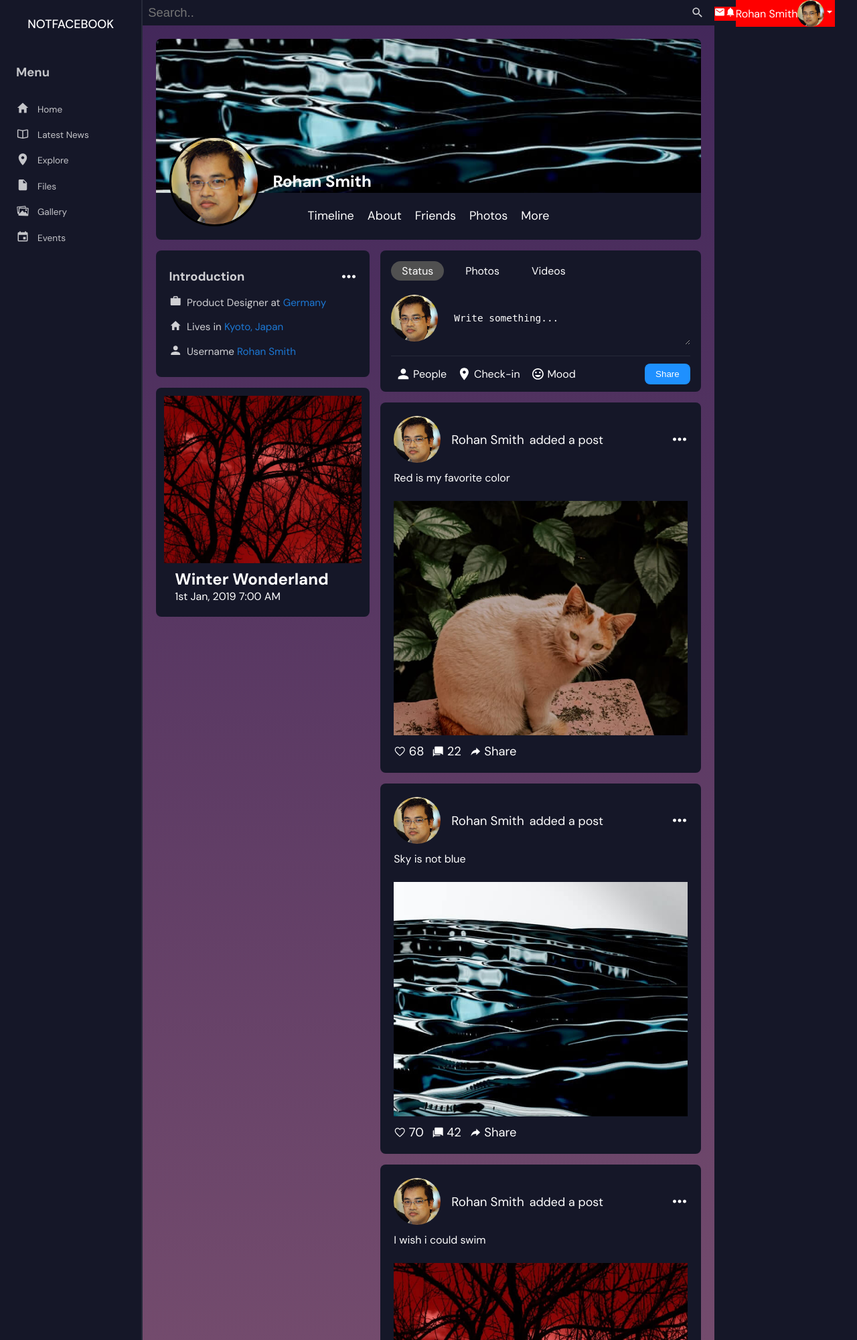
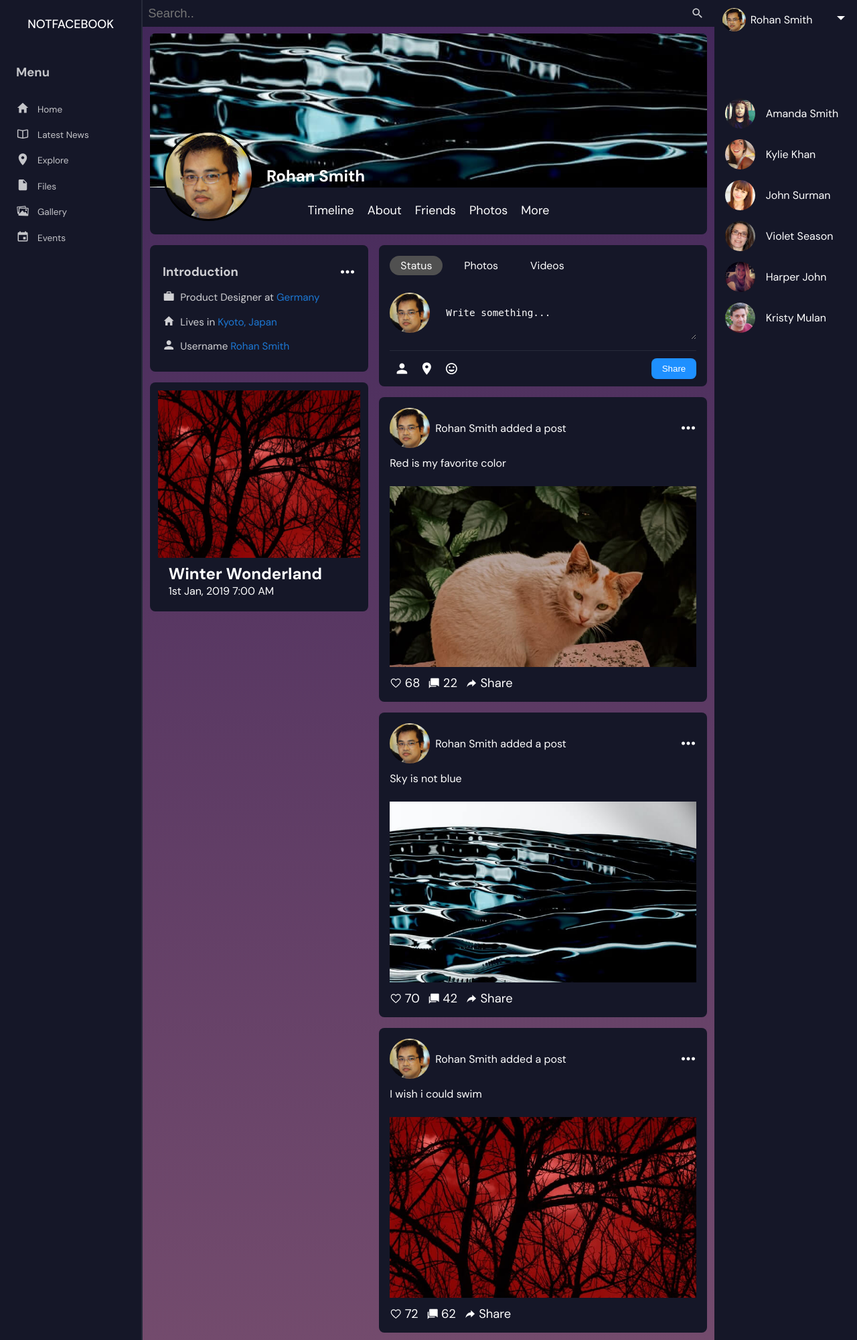
Before and after one commit to SanjeevMhn/socialPlatform, a PHP site: page / in a window 1280 px wide. Shown: the whole page at 67% size. Run offline with PHP 8.4, Linux system fonts and the light colour scheme.

Commit message:
[ADDED]: added complete responsive feature

```diff
--- a/include/AsideContent.php
+++ b/include/AsideContent.php
@@ -12,11 +12,12 @@
         </li>
         <li class="list-item">
             <div class="user">
+
+                <div class="user__img">
+                    <img src="./assets/images/profiles/26.jpg" alt="">
+                </div>
                 <div class="user__name">
                     Rohan Smith
-                </div>
-                <div class="user__img">
-                    <img src="./assets/images/profiles/26.jpg" alt="">
                 </div>
             </div>
             <div class="icon-container">
@@ -24,4 +25,37 @@
             </div>
         </li>
     </ul>
+    <ul class="user-profile__online-friends-list">
+        <?php
+            $onlineFriends = [
+                "./assets/images/profiles/2.jpg",
+                "./assets/images/profiles/28.jpg",
+                "./assets/images/profiles/49.jpg",
+                "./assets/images/profiles/53.jpg",
+                "./assets/images/profiles/55.jpg",
+                "./assets/images/profiles/76.jpg"
+            ];
+            $friendNames = [
+                "Amanda Smith",
+                "Kylie Khan",
+                "John Surman",
+                "Violet Season",
+                "Harper John",
+                "Kristy Mulan"
+            ];
+            for($i=0; $i<count($onlineFriends); $i++){
+                echo '
+                    <li class="list-item">
+                        <div class="img-container">
+                            <img src='.$onlineFriends[$i].' alt="img">
+                        </div>
+                        <div class="friend-name">
+                            '.$friendNames[$i].'
+                        </div>
+
+                    </li>
+                ';
+            }
+         ?>
+    </ul>
 </aside>
--- a/include/MainContent.php
+++ b/include/MainContent.php
@@ -5,10 +5,17 @@
                 <ion-icon name="menu"></ion-icon>
             </div>
         </button>
-        <form action="#" method="post" class="search-form">
-            <input type="text" name="search" id="" class="search-form__input" placeholder="Search..">
-            <ion-icon name="search"></ion-icon>
-        </form>
+        <div class="search-container">
+            <form action="#" method="post" class="search-form">
+                <input type="text" name="search" id="" class="search-form__input" placeholder="Search..">
+                <ion-icon name="search"></ion-icon>
+            </form>
+        </div>
+        <button class="user-profile-toggler">
+            <div class="icon-container">
+                <ion-icon name="arrow-back"></ion-icon>
+            </div>
+        </button>
     </div>
 
     <div class="user-content">
@@ -146,8 +153,10 @@
                                             <img src=".$userProfile.">
                                         </div>
                                         <div class='header-content__data'>
-                                            <div class='user-name'>".$userName."</div>
-                                            <div class='user-action'>added a post</div>
+                                            <div class='user-name'>
+                                                ".$userName."
+                                                added a post
+                                            </div>
                                         </div>
                                         <div class='header-content__more'>
                                             <ion-icon name='more'></ion-icon>
--- a/scss/asidecontent.scss
+++ b/scss/asidecontent.scss
@@ -1,31 +1,69 @@
 .main-wrapper{
     .user-profile{
-        flex: 1 1 15%;
+        z-index: 120;
+        //flex: 1 1 15%;
+        //flex: 0;
+        //width: 20px;
         background-color: $bg-color;
         color: #fff;
+        position: relative;
+        //display: flex;
+        display: none;
+        flex-direction: column;
+        align-items: center;
+        overflow-y: scroll;
         &__header{
-            display: flex;
+            //display: flex;
+            display: none;
             align-items: center;
             list-style-type: none;
+            position: relative;
+            gap: 0.5rem;
+            margin: 0;
             padding: 0;
-            margin: 0;
+            width: 100%;
+            background-color: $bg-color;
             font-family: 'DM Sans',sans-serif;
             .list-item{
+                padding: 0.75rem;
                 display: flex;
                 align-items: center;
-                background-color: red;
+                justify-content: space-between;
+                width: 100%;
+                margin: 0;
+                gap: 0.4rem;
+                &:nth-child(1),
+                &:nth-child(2){
+                    display: none
+                }
+                .icon-container{
+                    ion-icon{
+                        font-size: 1.5rem;
+                    }
+                }
                 .user{
                     display: flex;
                     align-items: center;
+                    flex: 1 1 100%;
+                    gap: 0.45rem;
+                    &__name{
+                        text-overflow: ellipsis;
+                        flex: 1 1 40px;
+                        white-space: nowrap;
+                        overflow: hidden;
+                        min-width: 40px;
+                    }
                     &__img{
-                        height: 40px;
-                        width: 40px;
+                        height: 35px;
+                        width: 35px;
+                        flex: 0 0 35px;
                         border-radius: 50%;
                         position: relative;
                         display: flex;
                         justify-content: center;
                         align-items: center;
                         overflow: hidden;
+                        flex: 0 1 35px;
                         img{
                             height: 100%;
                             width: 100%;
@@ -36,5 +74,53 @@
                 }
             }
         }
+        &__online-friends-list{
+            list-style-type: none;
+            padding: 0;
+            margin: 0;
+            margin-top: 5rem;
+            width: 100%;
+            .list-item{
+                display: flex;
+                gap: 1rem;
+                align-items: center;
+                padding: 0.5rem 1rem;
+                .img-container{
+                    height: 45px;
+                    width: 45px;
+                    display: flex;
+                    justify-content: center;
+                    align-items: center;
+                    position: relative;
+                    border-radius: 50%;
+                    overflow: hidden;
+                    img{
+                        position: absolute;
+                        height: 100%;
+                        width: 100%;
+                        object-fit: cover;
+                    }
+                }
+                .friend-name{
+                    flex: 1 1 60%;
+                    font-family: 'DM Sans',sans-serif;
+                    max-width: 60%;
+                    text-overflow: ellipsis;
+                    white-space: nowrap;
+                    overflow: hidden;
+                }
+            }
+        }
     }
 }
+@media screen and (min-width: 992px){
+   .main-wrapper{
+       .user-profile{
+            flex: 1 1 15%;
+            display: flex !important;
+            &__header{
+                display: flex !important;
+            }
+       }
+   }
+}
--- a/scss/maincontent.scss
+++ b/scss/maincontent.scss
@@ -7,28 +7,42 @@
         overflow-y: scroll;
         &__header{
             display: flex;
-            .side-nav-toggler{
+            .side-nav-toggler,.user-profile-toggler{
                 flex: 1 1 40px;
+                min-width: 40px;
+                min-height: 40px;
+                padding: 0;
                 outline: none;
                 background-color: $bg-color;
                 border: none;
-                border-right: 2px solid $border-color;
                 color:#fff;
                 cursor: pointer;
                 .icon-container{
                     ion-icon{
-                        font-size: 1.75rem;
+                        font-size: 1.5rem;
                     }
                 }
             }
+            .side-nav-toggler{
+                border-right: 2px solid $border-color;
+            }
+            .user-profile-toggler{
+                border-left: 2px solid $border-color;
+            }
+            .search-container{
+                min-height: 40px;
+                flex: 1 1 100%;
                 .search-form{
                     color: #fff;
-                flex: 1 1 100%;
+                    width: 100%;
                     position: relative;
                     display: flex;
                     align-items: center;
+                    min-height: 40px;
                     &__input{
                         width: 100%;
+                        height: 100%;
+                        min-height: 40px;
                         font-size: 1.15rem;
                         padding: 0.5rem;
                         background-color: $bg-color;
@@ -44,8 +58,11 @@
                     }
                 }
             }
+
+        }
         .user-content{
-            padding: 1.25rem;
+            //padding: 1.25rem;
+            padding: 0.65rem;
             display: flex;
             flex-direction: column;
             gap: 1rem;
@@ -244,8 +261,8 @@
                             align-items: center;
                             gap: 1rem;
                             .img-container{
-                                height: 70px;
-                                width: 70px;
+                                height: 60px;
+                                width: 60px;
                                 border-radius: 50%;
                                 position: relative;
                                 display: flex;
@@ -299,6 +316,9 @@
                                             font-size: 1.3rem;
                                         }
                                     }
+                                    .desc{
+                                        display: none;
+                                    }
                                 }
                             }
                             &__btn{
@@ -321,7 +341,8 @@
                             padding: 0;
                             margin: 0;
                             &__item{
-                                padding: 1.25rem;
+                                //padding: 1.25rem;
+                                padding: 1rem;
                                 background-color: $bg-color;
                                 border-radius: 8px;
                                 display: flex;
@@ -331,11 +352,12 @@
                                 .header-content{
                                     display: flex;
                                     align-items: center;
-                                    gap: 1rem;
+                                    //gap: 1rem;
                                     &__profile{
-                                        height: 70px;
-                                        width: 70px;
+                                        height: 60px;
+                                        width: 60px;
                                         display: flex;
+                                        flex: 0 0 60px;
                                         justify-content: center;
                                         align-items: center;
                                         position: relative;
@@ -348,17 +370,19 @@
                                         }
                                     }
                                     &__data{
+                                        margin: 0;
+                                        display: flex;
+                                        align-items: center;
+                                        padding: 0 0.5rem;
+                                        flex: 1 1 70%;
+                                        .user-name{
+                                            //font-size: 1.17rem;
+                                            font-size: 1rem;
+                                            width: 100%;
                                             padding: 0;
                                             margin: 0;
-                                        display: flex;
-                                        gap: 0.5rem;
-                                        align-items: flex-end;
-                                        .user-name{
-                                            font-size: 1.17rem;
                                         }
-                                        .user-action{
-                                            font-size: 1.12rem;
-                                        }
+
                                         .user-name,.user-action{
                                             font-family: 'DM Sans',sans-serif;
                                             padding: 0;
@@ -380,7 +404,7 @@
                                 }
                                 .post-img{
                                     margin-top: 0.75rem;
-                                    min-height: 350px;
+                                    min-height: 270px;
                                     width: 100%;
                                     position: relative;
                                     display: flex;
@@ -424,7 +448,7 @@
 @media  screen and (min-width: 992px) {
     .main-content{
         &__header{
-            .side-nav-toggler{
+            .side-nav-toggler,.user-profile-toggler{
                 display: none !important;
             }
         }
@@ -438,7 +462,14 @@
             }
             &__timeline{
                 flex-direction: row !important;
+                .user-posts{
+                    &__post{
+                        .post-list{
+
                         }
                     }
                 }
             }
+        }
+    }
+}
```
Also changed, not shown: dist/css/style.css (+126 -32 lines), index.html (+19 -47 lines), dist/css/style.min.css. Lines whose indentation alone changed are shown as unchanged.
